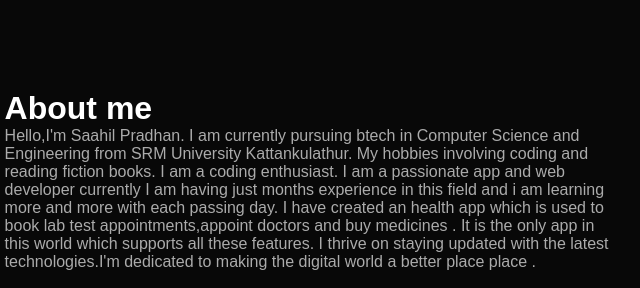
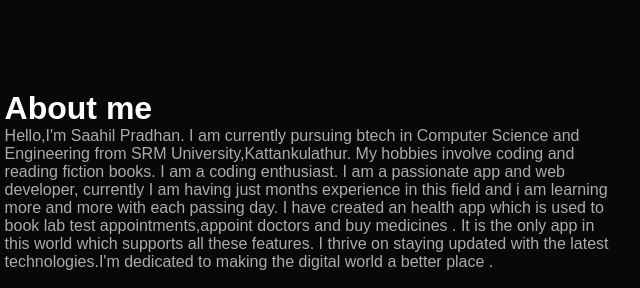
Before and after one commit to Saaspace/portfolio-website, a plain HTML site: page index.html in a window 1280 px wide. Shown: the part 800-1088 px from the top of the page, 533-1173 px from the left. Drawn offline with Linux system fonts and the light colour scheme.

Commit message:
Update index.html

```diff
--- a/index.html
+++ b/index.html
@@ -40,7 +40,7 @@
                 </div>
                 <div class="about-col-2">
                     <h1 class="sub-title">About me</h1>
-                    <p>Hello,I'm Saahil Pradhan. I am currently pursuing btech in Computer Science and Engineering from SRM University Kattankulathur. My hobbies involving coding and reading fiction books. I am a coding enthusiast. I am a passionate app and web developer currently I am having just months experience in this field and i am learning more and more with each passing day. I have created an health app which is used to book lab test appointments,appoint doctors and buy medicines . It is the only app in this world which supports all these features. I thrive on staying updated with the latest technologies.I'm dedicated to making the digital world a better place place .</p>
+                    <p>Hello,I'm Saahil Pradhan. I am currently pursuing btech in Computer Science and Engineering from SRM University,Kattankulathur. My hobbies involve coding and reading fiction books. I am a coding enthusiast. I am a passionate app and web developer, currently I am having just months experience in this field and i am learning more and more with each passing day. I have created an health app which is used to book lab test appointments,appoint doctors and buy medicines . It is the only app in this world which supports all these features. I thrive on staying updated with the latest technologies.I'm dedicated to making the digital world a better place .</p>
                     <div class="tab-titles">
                         <p class="tab-links active-link" onclick="opentab('skills')">Skills/Certifications</p>
                         <p class="tab-links"onclick="opentab('experience')">Experience/Internships</p>
```
